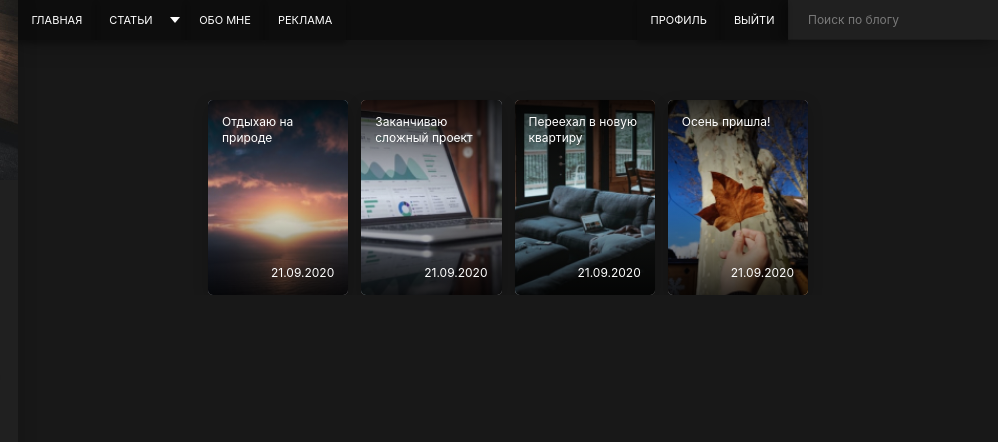
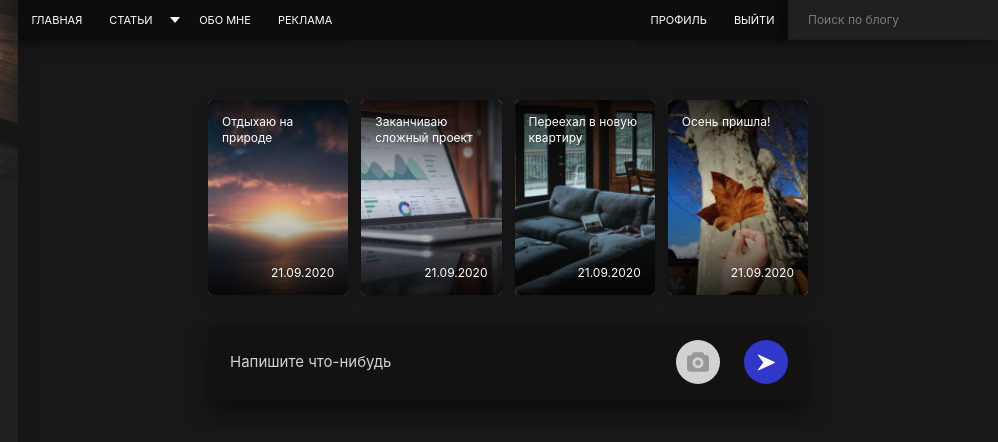
Before and after one commit to ukrmatsypula/personal-blog, a website: page src/index.html in a window 1280 px wide. Shown: the top 442 px of the page, 282-1280 px from the left. Drawn offline with nearby package versions, Linux system fonts and the light colour scheme; files that its build step writes are made by us from their sources.

Commit message:
added short post form

```diff
--- /dev/null
+++ b/src/assets/scss/blocks/add-post.scss
@@ -0,0 +1,64 @@
+.add-post {
+  margin-bottom: 3rem;
+  box-shadow: 0 15px 25px rgba($dark, 0.45);
+  background-color: $secondary;
+  border-radius: 5px;
+  padding: 1.5rem 2rem;
+}
+
+.add-post__form {
+  display: flex;
+  align-items: center;
+}
+
+.add-post__textarea {
+  display: block;
+  width: 80%;
+  height: 25px;
+  font-family: inherit;
+  font-size: 1.5rem;
+  color: $white;
+  border: none;
+  background-color: inherit;
+  resize: none;
+
+  &::placeholder {
+    color: $gray;
+  }
+}
+
+.add-post__form-actions {
+  display: flex;
+  width: 20%;
+  justify-content: space-between;
+}
+
+.add-post__file {
+  display: block;
+  width: 4.4rem;
+  height: 4.4rem;
+  background: $gray url("/assets/images/icons/add-photo.svg") no-repeat center;
+  border-radius: 50%;
+  cursor: pointer;
+
+  input {
+    display: none;
+  }
+}
+
+.add-post__send {
+  width: 4.4rem;
+  height: 4.4rem;
+  background: $blue;
+  border-radius: 50%;
+  border: none;
+  cursor: pointer;
+  justify-self: flex-end;
+}
+
+.add-post__file {
+  @include hoverBtn(background-color, 0.2s, linear, $gray, 45%);
+}
+.add-post__send {
+  @include hoverBtn(background-color, 0.2s, linear, $blue, 15%);
+}
--- a/src/assets/scss/blocks/stories.scss
+++ b/src/assets/scss/blocks/stories.scss
@@ -3,6 +3,7 @@
   grid-template-columns: 1fr 1fr 1fr 1fr;
   grid-template-rows: 19.5rem;
   grid-column-gap: 1.3rem;
+  margin-bottom: 3rem;
 }
 
 .stories__item {
--- a/src/assets/scss/style.scss
+++ b/src/assets/scss/style.scss
@@ -36,6 +36,7 @@ body {
 @import "blocks/search.scss";
 @import "blocks/stories.scss";
 @import "blocks/sidebar.scss";
+@import "blocks/add-post.scss";
 @import "blocks/main.scss";
 @import "blocks/page.scss";
 @import "blocks/profile.scss";
--- a/src/index.html
+++ b/src/index.html
@@ -41,3 +41,21 @@ title: Personal Blog | Home
     <time class="stories__date" datetime="2020-09-21">21.09.2020</time>
   </div>
 </div>
+
+<div class="add-post">
+  <form class="add-post__form" action="/" method="post">
+    <textarea
+      class="add-post__textarea"
+      name="post-text"
+      placeholder="Напишите что-нибудь"
+    ></textarea>
+    <div class="add-post__form-actions">
+      <label class="add-post__file" for="add-post-file">
+        <input type="file" id="add-post-file" />
+      </label>
+      <button class="add-post__send" type="submit">
+        <img src="/assets/images/icons/send-post.svg" alt="">
+      </button>
+    </div>
+  </form>
+</div>
```
Also changed, not shown: dist/assets/css/style.min.css, dist/assets/images/icons/add-photo.svg (added), dist/assets/images/icons/photo 1.svg (added), dist/assets/images/icons/send-post.svg (added), dist/index.html, src/assets/images/icons/add-photo.svg (added), src/assets/images/icons/send-post.svg (added).
